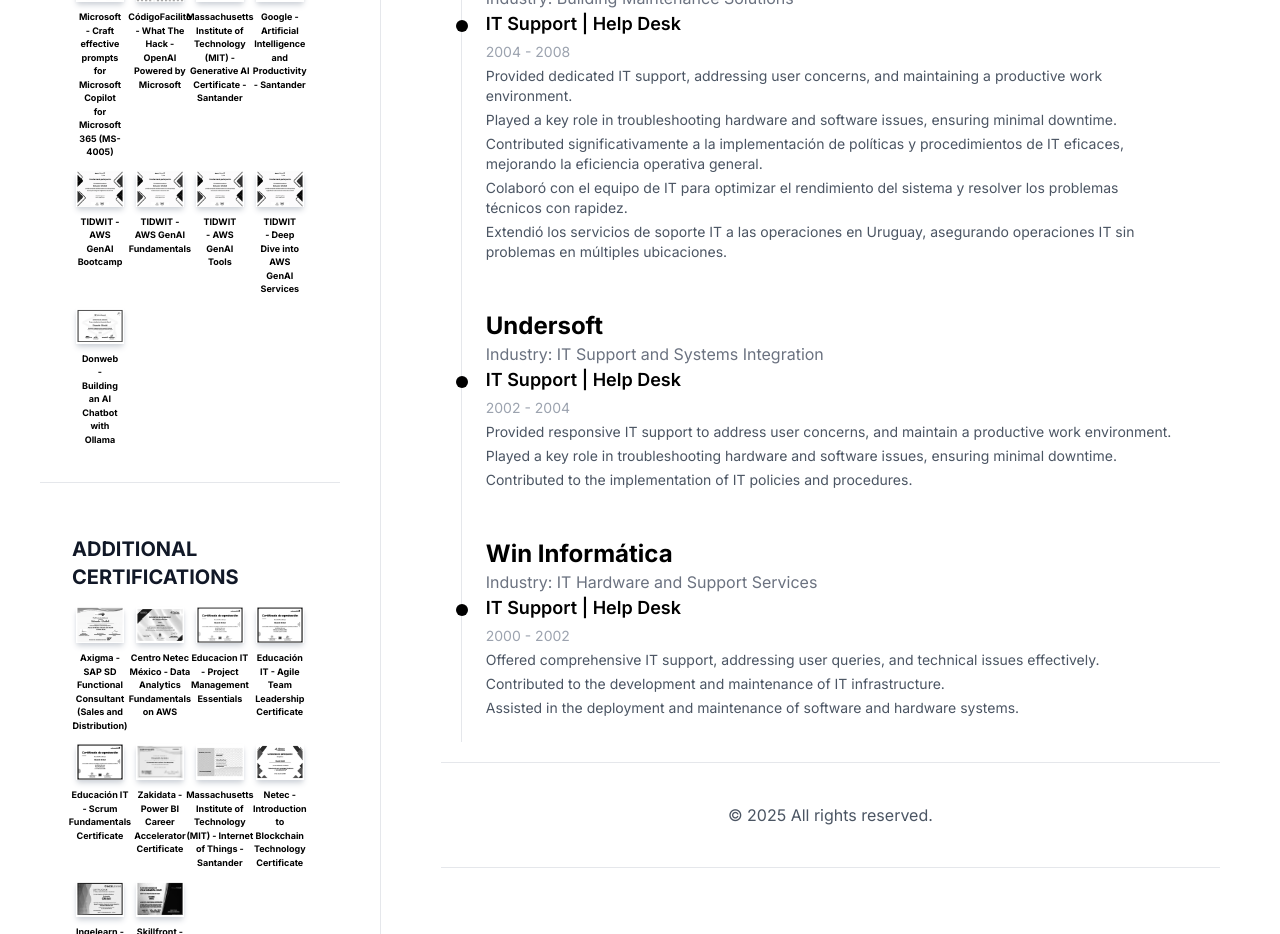
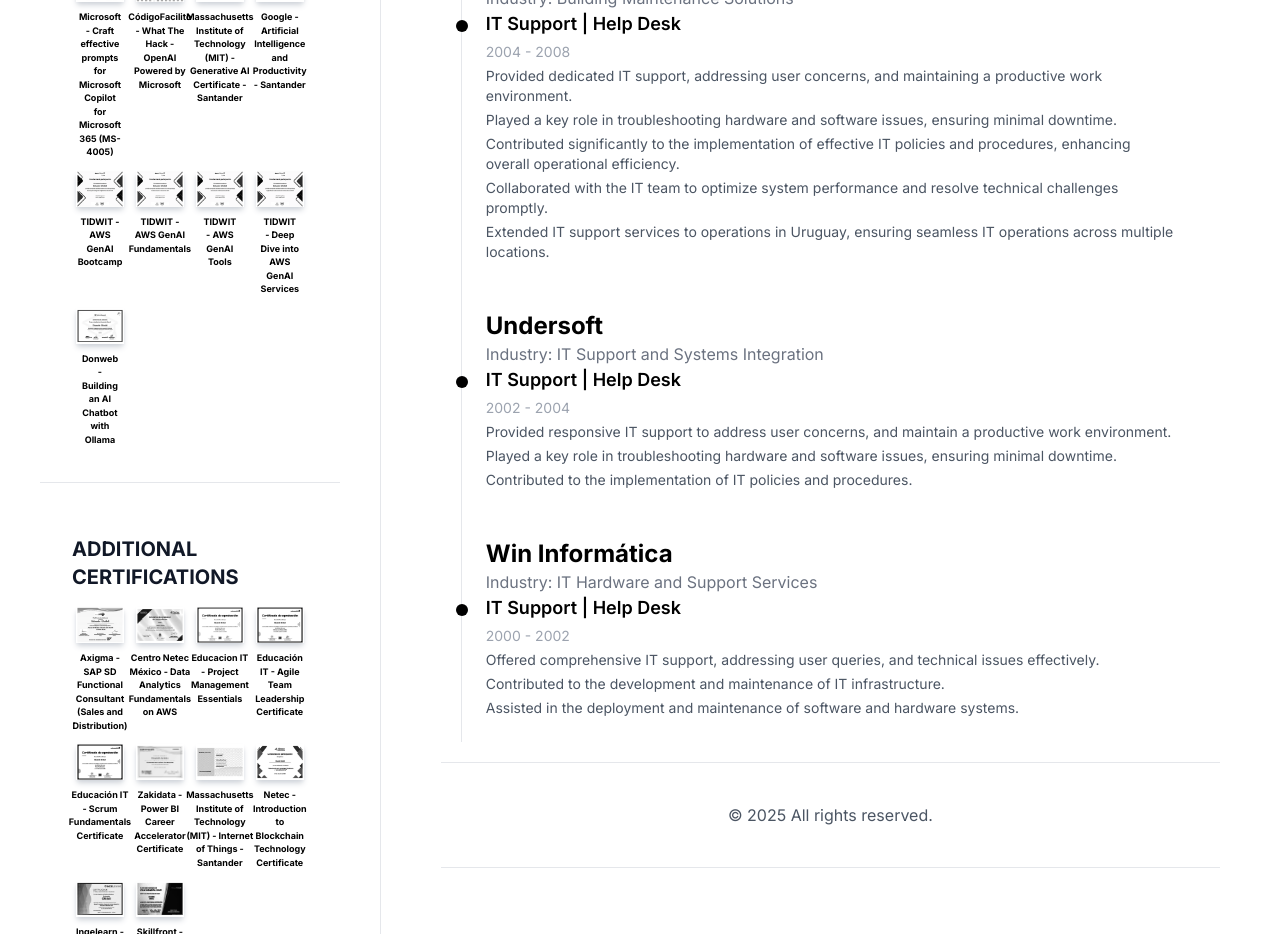
Before and after one commit to eddyg-github/My_CV, a React (Vite) app: page / in a window 1280 px wide. Shown: the part 3580-4514 px from the top of the page. Built offline with nearby package versions, Linux system fonts and the light colour scheme.

Commit message:
commit 17

```diff
--- a/src/components/Home.jsx
+++ b/src/components/Home.jsx
@@ -248,9 +248,9 @@
                     description: [
                       'Provided dedicated IT support, addressing user concerns, and maintaining a productive work environment.',
                       'Played a key role in troubleshooting hardware and software issues, ensuring minimal downtime.',
-              'Contributed significativamente a la implementación de políticas y procedimientos de IT eficaces, mejorando la eficiencia operativa general.',
-              'Colaboró con el equipo de IT para optimizar el rendimiento del sistema y resolver los problemas técnicos con rapidez.',
-              'Extendió los servicios de soporte IT a las operaciones en Uruguay, asegurando operaciones IT sin problemas en múltiples ubicaciones.'
+                      'Contributed significantly to the implementation of effective IT policies and procedures, enhancing overall operational efficiency.',
+                      'Collaborated with the IT team to optimize system performance and resolve technical challenges promptly.',
+                      'Extended IT support services to operations in Uruguay, ensuring seamless IT operations across multiple locations.'
                     ]
                   },
                   {
@@ -286,7 +286,7 @@
                           href={experience.url}
                           target="_blank"
                           rel="noopener noreferrer"
-                  className={`text-2xl font-bold transition-transform transition-colors duration-200 hover:scale-105 hover:font-extrabold hover:text-black dark:hover:text-white ${experience.company === 'Stelimp' || experience.company === 'Undersoft' || experience.company === 'Win Informática' ? '' : 'hover:scale-105 hover:font-extrabold hover:text-black dark:hover:text-white'}`}
+                          className={`text-2xl font-bold ${experience.company === 'Stelimp' || experience.company === 'Undersoft' || experience.company === 'Win Informática' ? '' : 'transition-transform transition-colors duration-200 hover:scale-105 hover:font-extrabold hover:text-black dark:hover:text-white'}`}
                         >
                           {experience.company}
                         </a>
@@ -307,7 +307,6 @@
           </div>
         </div>
 
-
         {/* Footer */}
         <footer className="text-center text-gray-600 dark:text-gray-400">
           <p>&copy; 2025 All rights reserved.</p>
```
Lines whose indentation alone changed are shown as unchanged.
